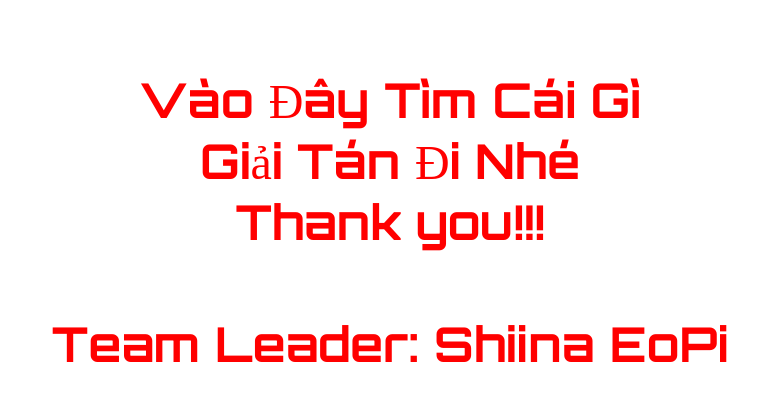
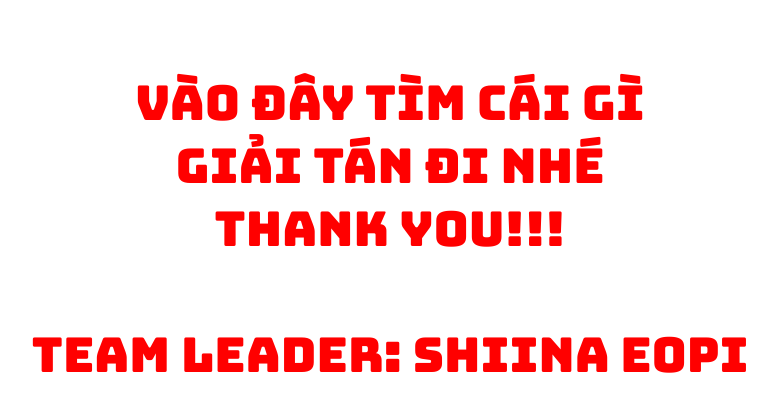
Before and after one commit to tinykidpro/LoLiCyberInfo, a plain HTML site: page images/index.html in a window 1280 px wide. Shown: the whole page, without its empty margins (250-1027 px from the left). Drawn offline with Linux system fonts and the light colour scheme.

Commit message:
Update index.html

```diff
--- a/images/index.html
+++ b/images/index.html
@@ -1,11 +1,11 @@
 <html>
 	<head>
 		<title>LoLi Team</title>
-		<link href='http://fonts.googleapis.com/css?family=Orbitron:700' rel='stylesheet' type='text/css'>
+		<link href='https://fonts.googleapis.com/css?family=Bungee' rel='stylesheet' type='text/css'>
 	</head>
 	<body>
 		<center>
-			<font face="Orbitron" size="7" color="red"><br>
+			<font face="Bungee" size="7" color="red"><br>
 				Vào Đây Tìm Cái Gì<br>
 				Giải Tán Đi Nhé<br>
 				Thank you!!!<br><br>
```
